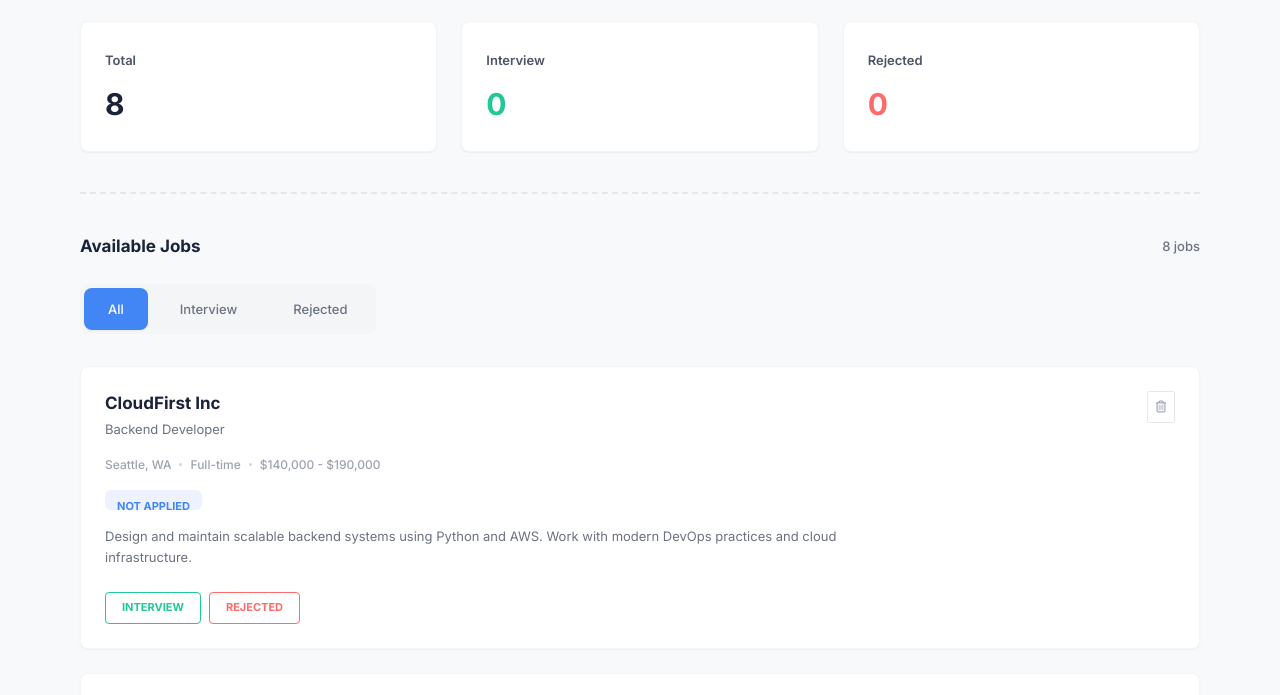
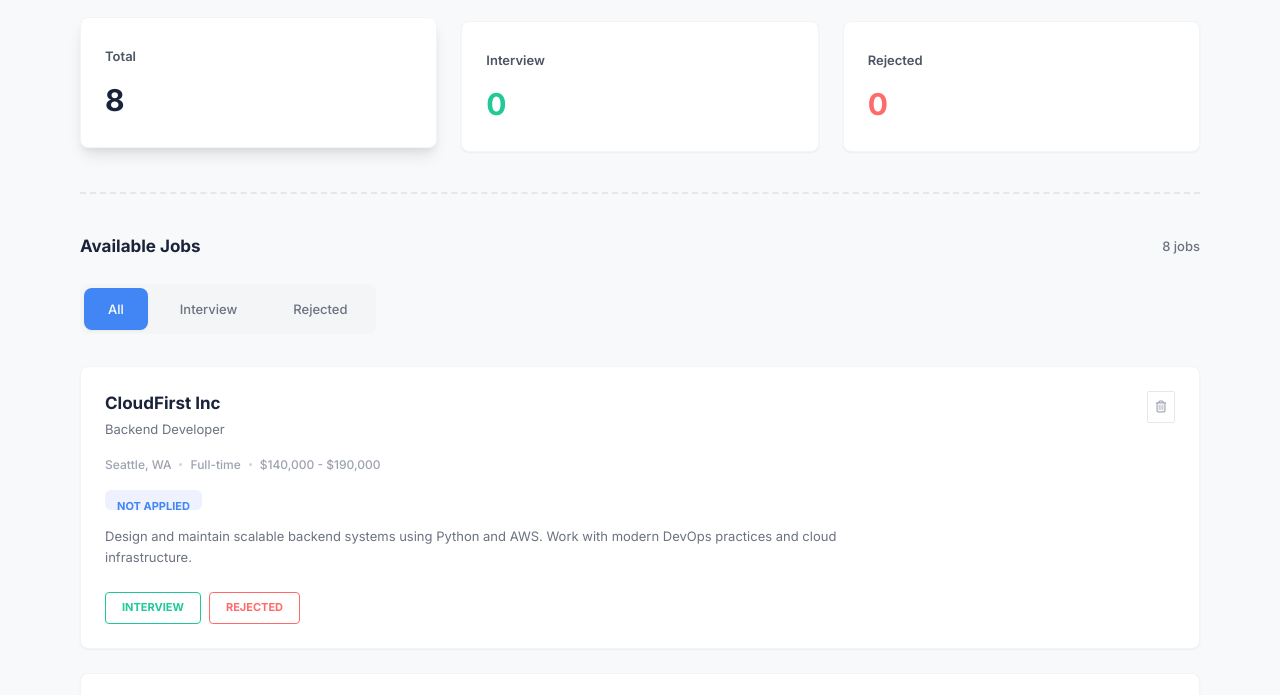
Before and after one commit to Eklas-me/B13-A4-PH-Job-Tracker, a plain HTML site: page index.html in a window 1280 px wide. In both pictures the pointer is over the element 258 px from the left and 176 px from the top of the page. Shown: the part 90-785 px from the top of the page. Drawn offline with nearby package versions, Linux system fonts and the light colour scheme.

Commit message:
Add hover lift effect to dashboard cards

```diff
--- a/style.css
+++ b/style.css
@@ -40,11 +40,17 @@
     background-color: white;
     padding: 1.5rem;
     border-radius: 0.5rem;
-    box-shadow: 0 1px 2px 0 rgba(0, 0, 0, 0.05);
+    box-shadow: 0 1px 2px 0 rgba(0, 0, 0, 0.05) !important;
     border: 1px solid #f3f4f6;
     display: flex;
     flex-direction: column;
     justify-content: center;
+    transition: transform 0.2s ease, box-shadow 0.2s ease !important;
+}
+
+.dashboard-card:hover {
+    transform: translateY(-4px) !important;
+    box-shadow: 0 10px 15px -3px rgba(0, 0, 0, 0.1), 0 4px 6px -2px rgba(0, 0, 0, 0.05) !important;
 }
 
 .card-title {
```
